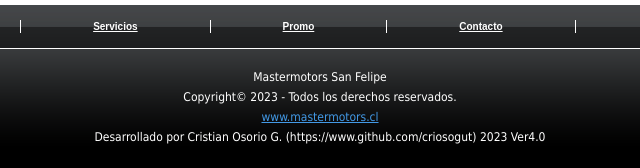
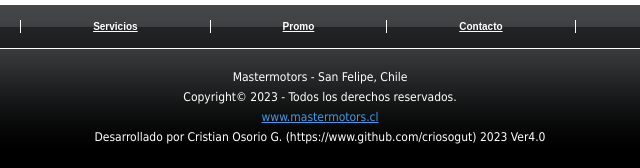
Before and after one commit to criosogut/mastermotors, a plain HTML site: page index.html in a window 1280 px wide. Shown: the part 2262-2430 px from the top of the page, 320-960 px from the left. Drawn offline with Linux system fonts and the light colour scheme.

Commit message:
Update index.html
ok

```diff
--- a/index.html
+++ b/index.html
@@ -305,7 +305,7 @@
 				</ul>
 			</div>
 		</div>
-	  <div class="bottom"><span class="Estilo33">Mastermotors San Felipe<br />
+	  <div class="bottom"><span class="Estilo33">Mastermotors - San Felipe, Chile<br />
 	    Copyright© 2023 - Todos los derechos reservados.<br />
 	      <a rel="nofollow" href="http://www.mastermotors.cl" class="new_window">www.mastermotors.cl</a></span><br />
 	  <span class="Estilo11">Desarrollado por Cristian Osorio G. (https://www.github.com/criosogut) 2023 Ver4.0</span></div>
```
